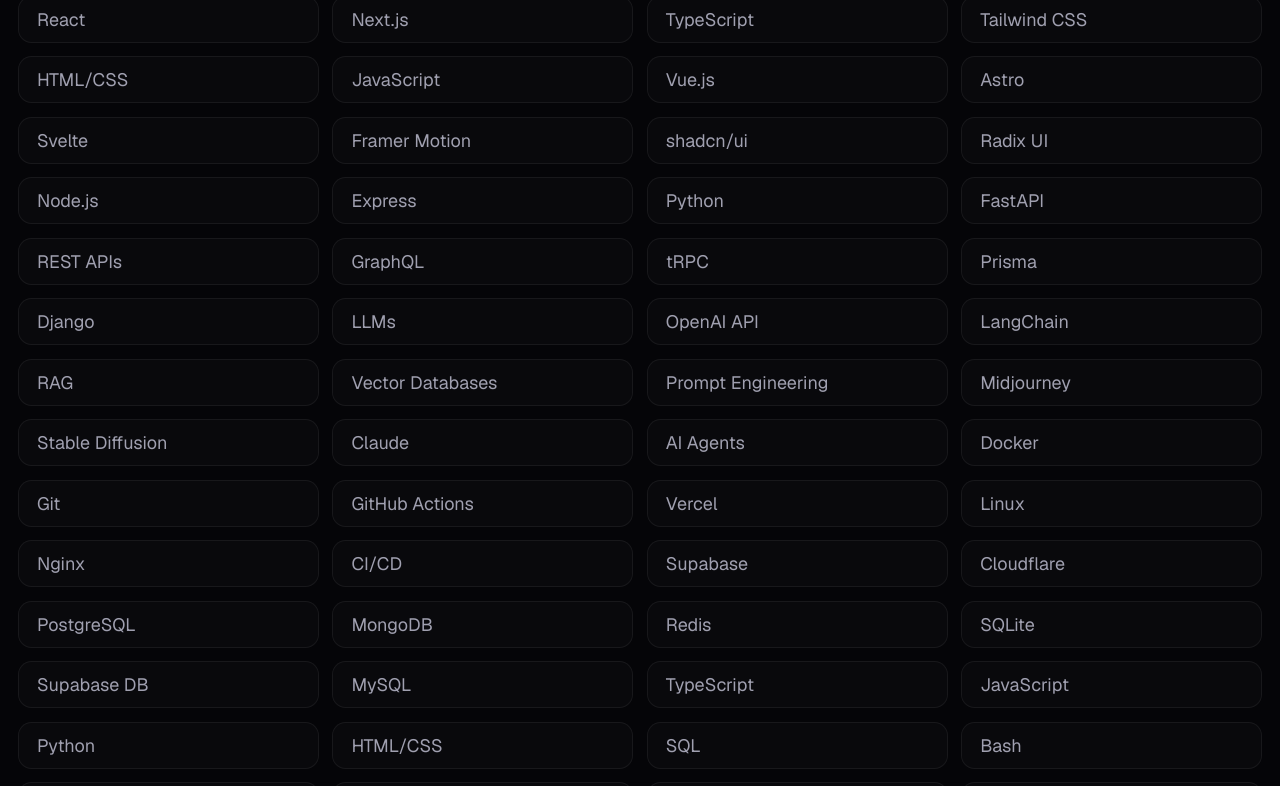
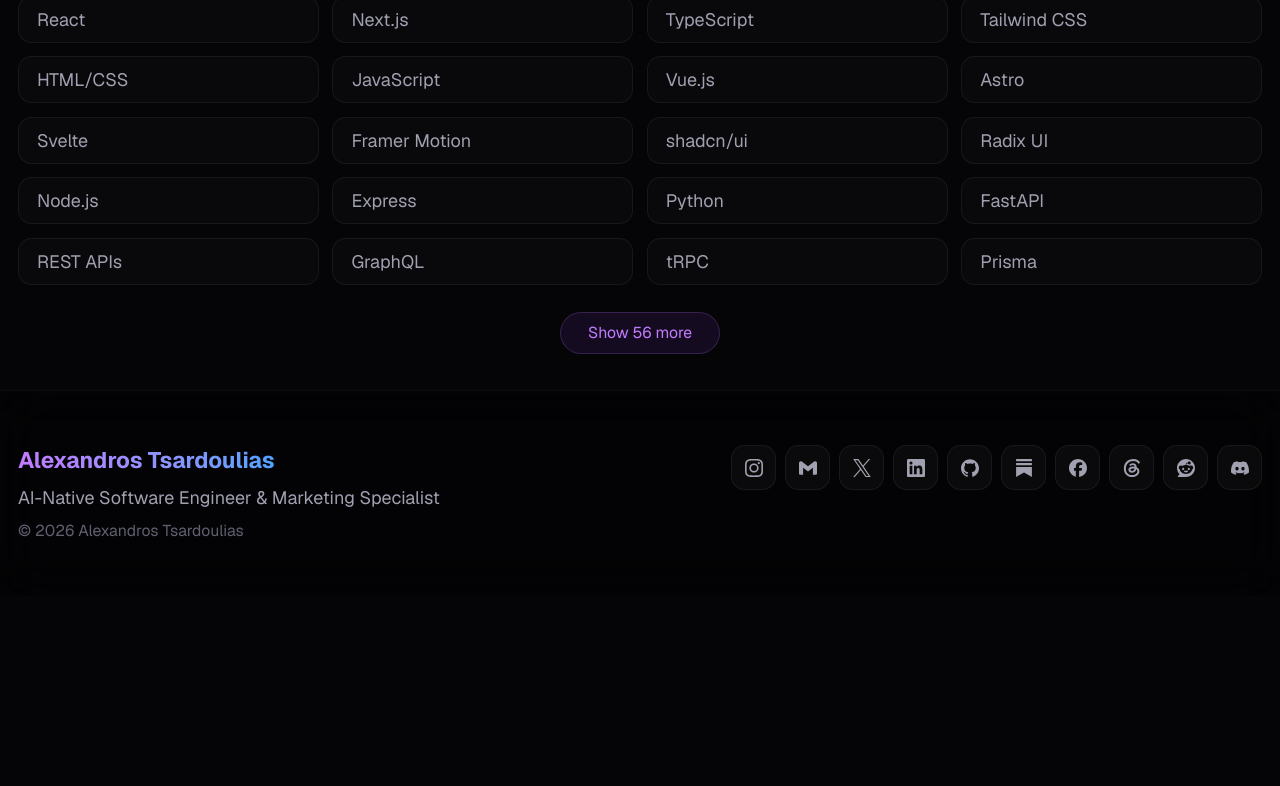
Before and after one commit to alekostsardoulias/alekos-website, a Next.js app: page /en/about in a window 1280 px wide. Shown: the part 1747-2533 px from the top of the page. After the commit the page ends 2343 px from the top, so only its background shows below. Built offline with nearby package versions, Linux system fonts and the light colour scheme.

Commit message:
feat(about): limit tools to 20 with show more button

```diff
--- a/src/components/about/tools-filter.tsx
+++ b/src/components/about/tools-filter.tsx
@@ -1,6 +1,6 @@
 'use client';
 
-import { useState } from 'react';
+import { useState, useEffect } from 'react';
 
 interface ToolsFilterProps {
   tools: Array<{ name: string; category: string; icon?: string }>;
@@ -18,10 +18,18 @@
   emptyMessage,
 }: ToolsFilterProps) {
   const [activeCategory, setActiveCategory] = useState<string | null>(null);
+  const [visibleCount, setVisibleCount] = useState(20);
 
   const filtered = activeCategory
     ? tools.filter((t) => t.category === activeCategory)
     : tools;
+
+  // Reset visible count when category changes
+  useEffect(() => {
+    setVisibleCount(20);
+  }, [activeCategory]);
+
+  const displayed = filtered.slice(0, visibleCount);
 
   return (
     <section className="border-t border-border pt-8 mt-12">
@@ -58,11 +66,12 @@
       {filtered.length === 0 ? (
         <p className="text-text-secondary text-center py-12">{emptyMessage}</p>
       ) : (
+        <>
           <div
             key={activeCategory ?? 'all'}
             className="grid grid-cols-2 sm:grid-cols-3 lg:grid-cols-4 gap-3"
           >
-          {filtered.map((tool, index) => (
+            {displayed.map((tool, index) => (
               <div
                 key={tool.name}
                 className="rounded-lg border border-white/[0.06] bg-white/[0.02] px-4 py-2 text-base text-text-secondary hover:border-white/[0.12] transition-colors animate-fade-up"
@@ -72,6 +81,17 @@
               </div>
             ))}
           </div>
+          {filtered.length > visibleCount && (
+            <div className="flex justify-center mt-6">
+              <button
+                onClick={() => setVisibleCount(filtered.length)}
+                className="rounded-full border border-purple-400/20 bg-purple-500/10 text-purple-400 hover:bg-purple-500/20 transition-all text-sm px-6 py-2"
+              >
+                Show {filtered.length - visibleCount} more
+              </button>
+            </div>
+          )}
+        </>
       )}
     </section>
   );
```
Lines whose indentation alone changed are shown as unchanged.
